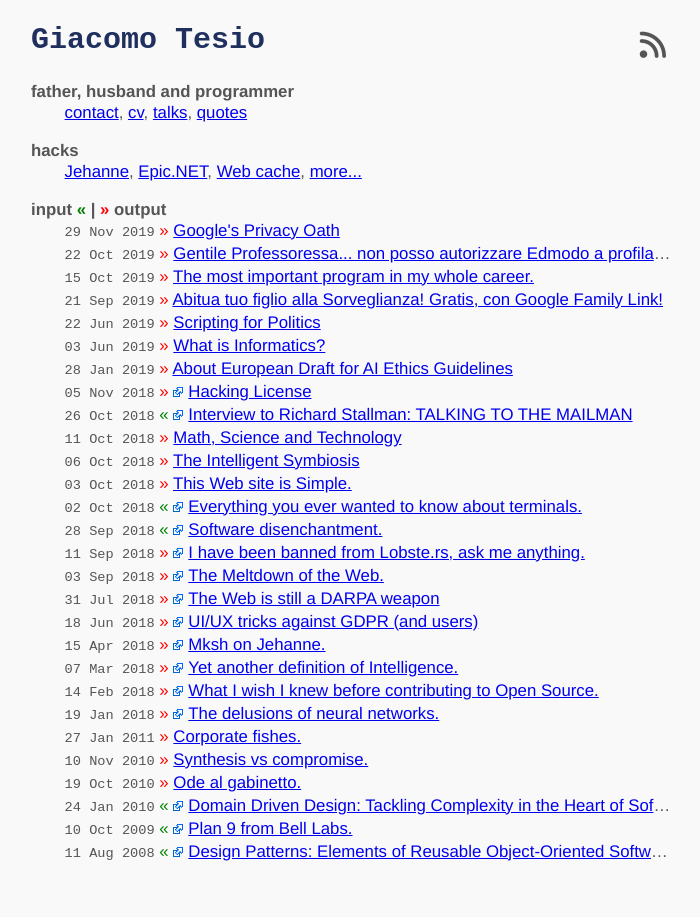
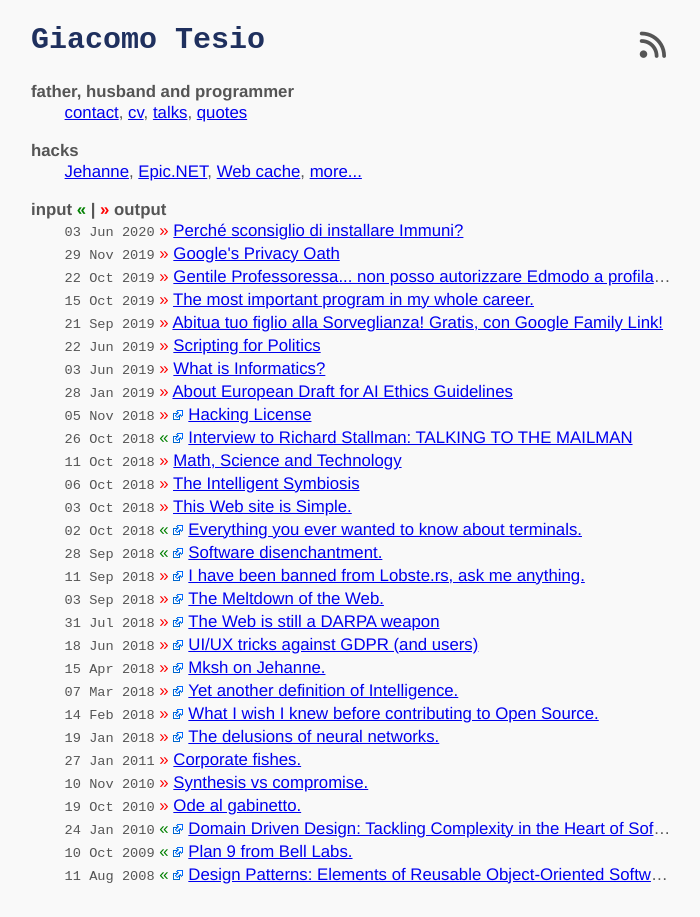
Before and after one commit to Shamar/shamar.github.io, a Jekyll site: the page built from index.html, in a window 1280 px wide. Shown: the whole page, without its empty margins (289-989 px from the left). Built offline with Jekyll 4.4.1, drawn with Linux system fonts in a browser that asks for light colours; nearby versions of some CDN libraries.

Commit message:
Update and rename 2020-06-03_perche_sconsiglio_di_installare_immuni.markdown to 2020-06-03-perche_sconsiglio_di_installare_immuni.markdown

```diff
--- a/_posts/2020-06-03_perche_sconsiglio_di_installare_immuni.markdown
+++ b/_posts/2020-06-03-perche_sconsiglio_di_installare_immuni.markdown
@@ -1,7 +1,8 @@
 ---
 layout: post
-title: Sconsiglio di installare Immuni
+title: Perché sconsiglio di installare Immuni?
 public: true
+image: https://www.commitstrip.com/wp-content/uploads/2020/05/Strip-Appli-stop-Covid-650-finalenglish.jpg
 author: giacomo
 ---
 
@@ -100,7 +101,7 @@ Ma vi sono **anche** moltissimi problemi "di privacy" bellamente ignorati da chi
 Uno tra tanti: mentre l'applicazione, di per sé, è tanto sicura quanto è sicuro il sistema operativo
 su cui gira ([molto poco](https://francozappa.github.io/about-bias/), ma questo costituisce un'altro ordine di problemi),
 [gli sviluppatori si rifiutano di considerare](https://github.com/immuni-app/immuni-documentation/issues/12)
-che con meno di 5000 €, qualsiasi organizzazione
+che con meno di 5000 €, [qualsiasi organizzazione](https://www.nytimes.com/interactive/2019/12/21/opinion/location-data-democracy-protests.html)
 criminale potrà utilizzare la propria rete di estorsione per installare centinaia bluetooth
 spoofer in grado di ricostruire la rete di contatti di una città come Roma, Milano o Palermo.
 
```
